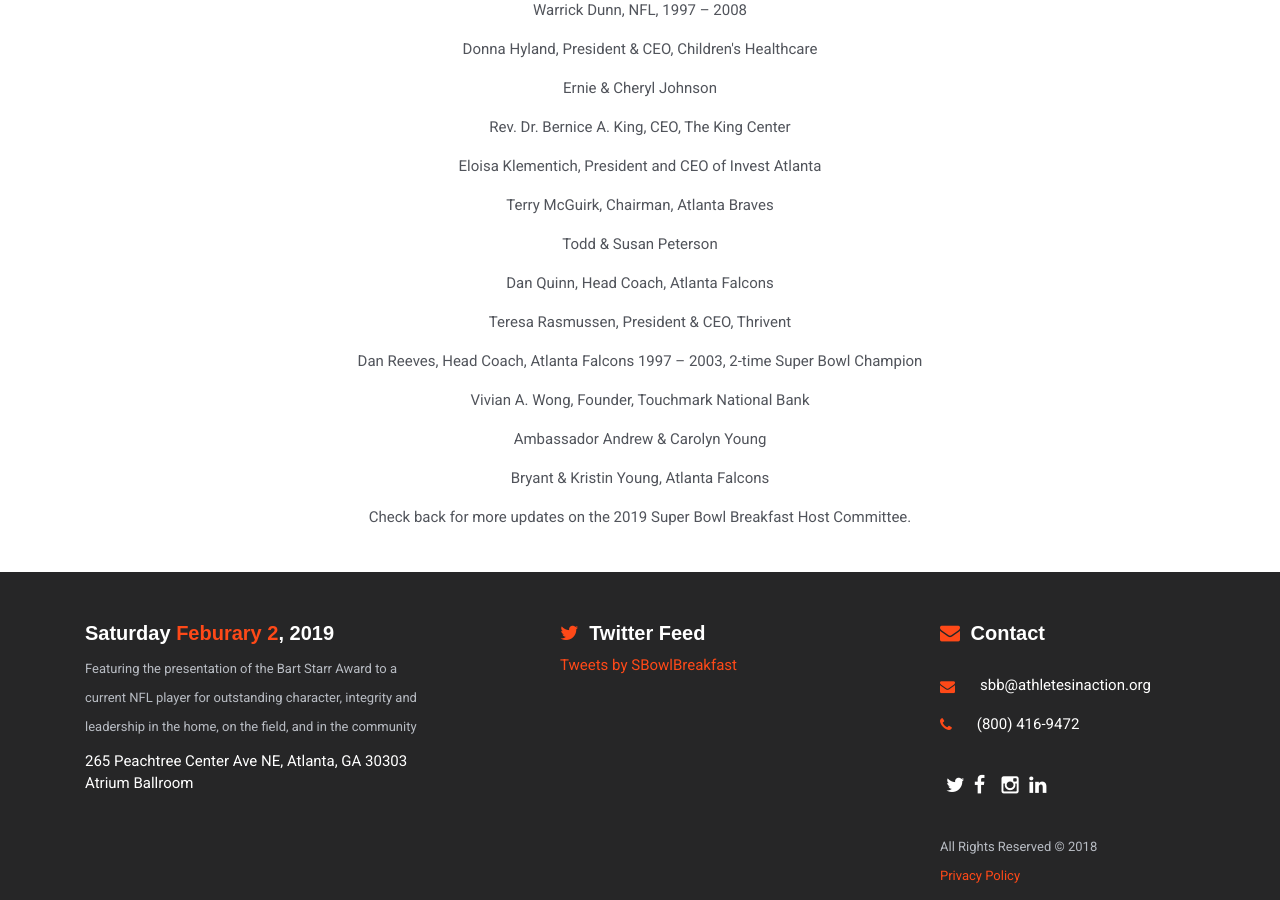
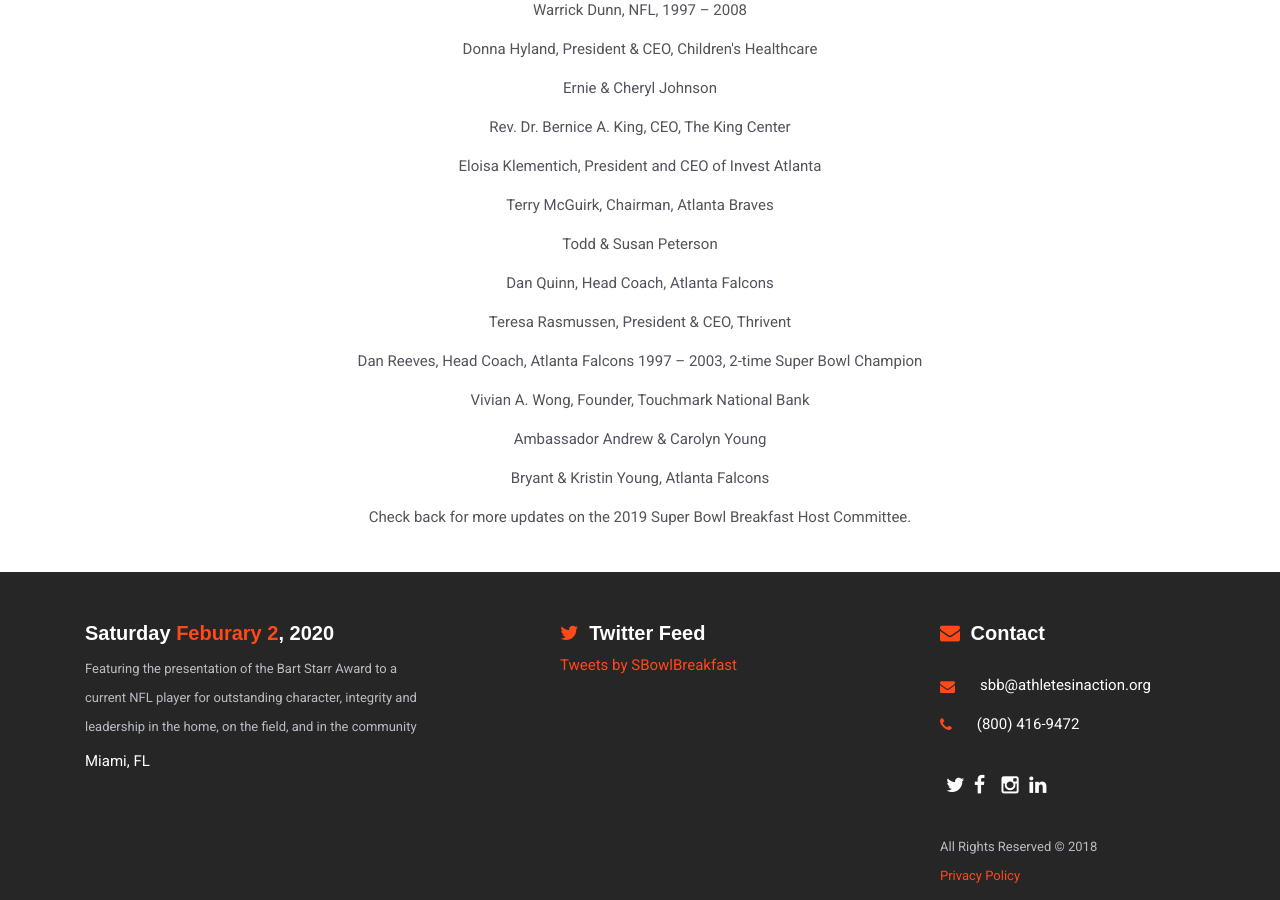
Before and after one commit to AIAUSA/Superbowl, a Jekyll site: the page built from index.md, in a window 1280 px wide and 900 px high, scrolled down 8551 px. Built offline with Jekyll 4.4.1, drawn with Linux system fonts in a browser that asks for light colours; some web fonts are replaced; comment, search, counter and statistics services are not loaded; some of the changed text lies outside the part shown.

Commit message:
Update from Forestry.io Kayla Jenerette updated _data/event.yml

```diff
--- a/_data/event.yml
+++ b/_data/event.yml
@@ -1,13 +1,14 @@
+---
 media-contact: SBB@athletesinaction.org
 media-email: SBB@athletesinaction.org
-year: 2019
-location: Atlanta, GA
-full_date: Saturday, Feburary 2nd, 2019
-short_date: 02.Feb
+year: 2020
+location: Miami, FL
+full_date: Saturday, Feburary 1st, 2020
+short_date: 01.Feb
 dayofweek: Saturday
 month: Feburary
 day: 2
-address1: 265 Peachtree Center Ave NE, Atlanta, GA 30303
-address2: Atrium Ballroom
+address1: Miami, FL
+address2: ''
 sold_out: 0
-sold_out_message: "Please check back next year!"
+sold_out_message: Please check back next year!
```
